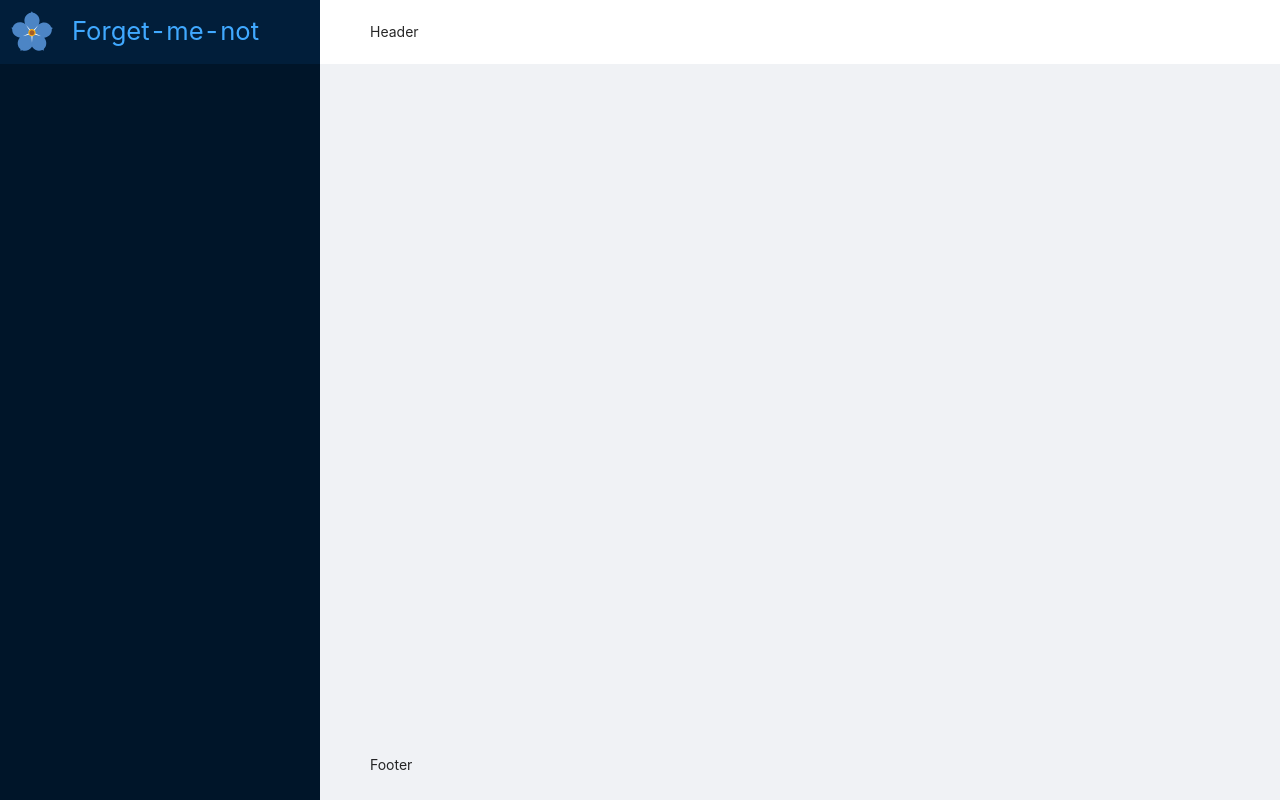
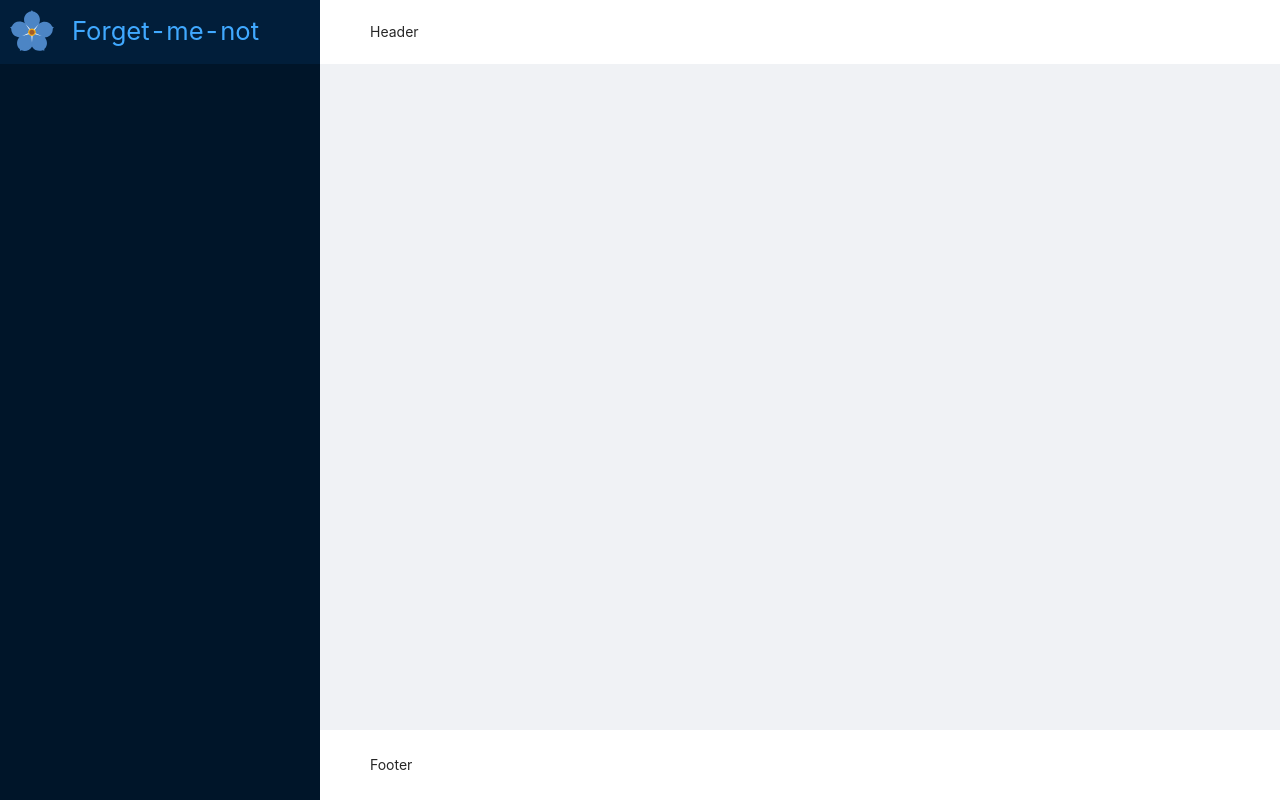
Before and after one commit to juicylevel/forget-me-not-web, a React (Create React App) app: page / in a window 1280 px wide. Built offline with nearby package versions, Linux system fonts and the light colour scheme.

Commit message:
layout styles

```diff
--- a/src/views/App/App.js
+++ b/src/views/App/App.js
@@ -5,7 +5,7 @@ import { Layout, Space } from 'antd';
 import logoSvg from 'images/forget-me-not.svg';
 import 'antd/dist/antd.css';
 
-const { Footer, Sider, Content } = Layout;
+const { Sider, Content } = Layout;
 
 const HEADER_HEIGHT = '64px';
 
@@ -27,7 +27,7 @@ const Logo = styled.div`
     background-image: url(${logoSvg});
     background-repeat: no-repeat;
     background-position: center 45%;
-    background-size: 42px 42px;
+    background-size: 68%;
 `;
 
 const LogoLabel = styled.span`
@@ -39,6 +39,10 @@ const Header = styled(Layout.Header)`
     display: flex;
     align-items: center;
     height: ${HEADER_HEIGHT};
+    background-color: white;
+`;
+
+const Footer = styled(Layout.Footer)`
     background-color: white;
 `;
 
```
